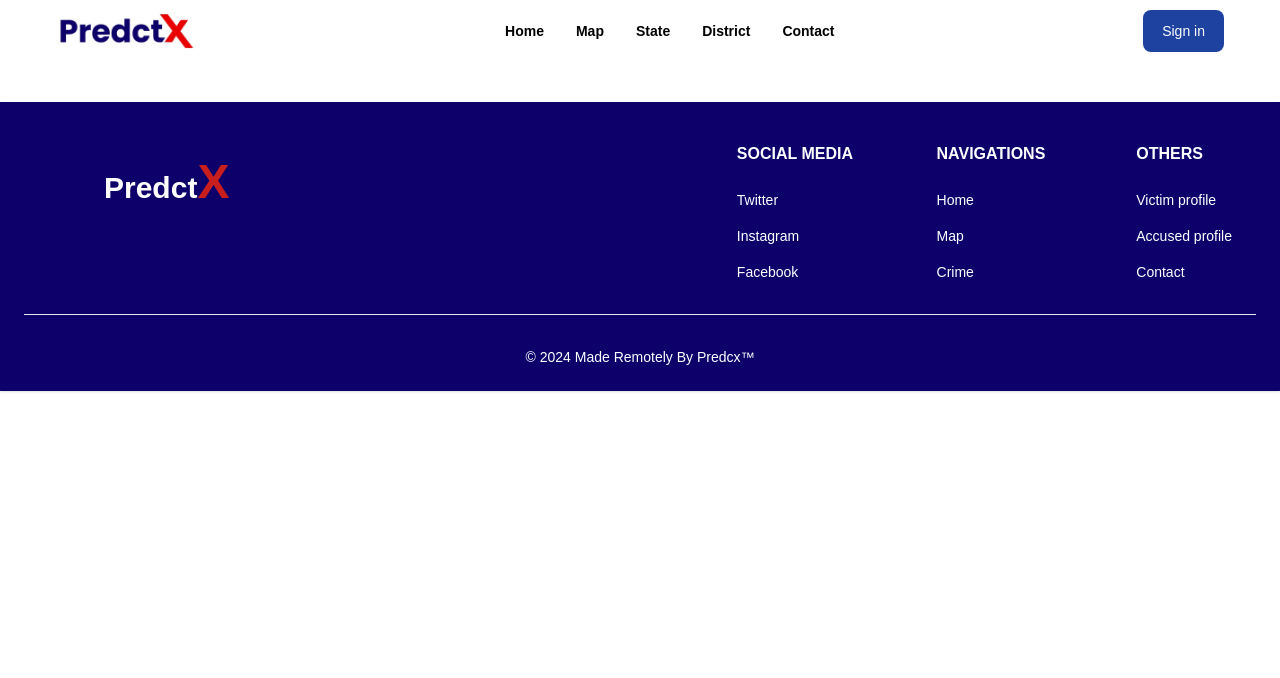
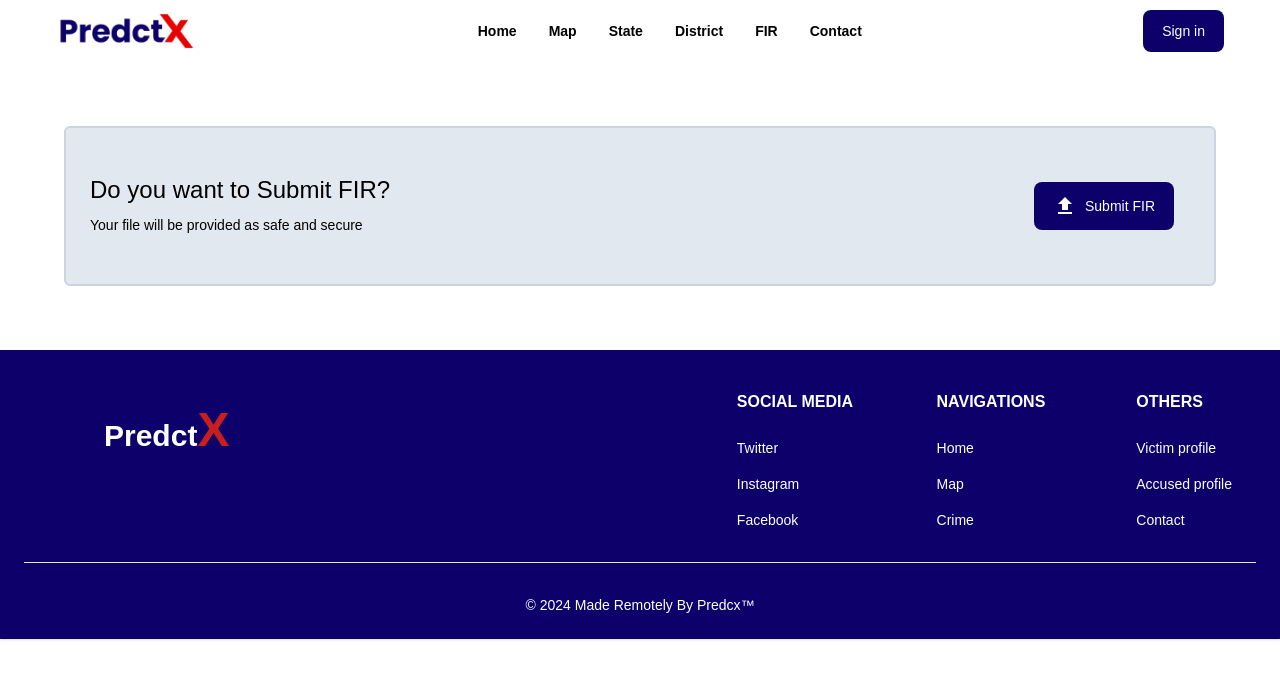
Before and after one commit to securedapp-github/PredictX, a React (Create React App) app in the folder frontend/: page /fir in a window 1280 px wide. Shown: the top 678 px of the page. Built offline with nearby package versions, Linux system fonts and the light colour scheme.

Commit message:
Fir page initialized and submit section completed

```diff
--- a/frontend/src/App.js
+++ b/frontend/src/App.js
@@ -9,6 +9,7 @@ import District from './Pages/District';
 import Contact from './Pages/Contact';
 import Signin from './Pages/Signin';
 import Signup from './Pages/Signup';
+import Fir from './Pages/Fir';
 
 export default function App() {
   return (
@@ -22,6 +23,7 @@ export default function App() {
         <Route path="/contact" element={<Contact />} />
         <Route path="/signin" element={<Signin />} />
         <Route path="/signup" element={<Signup />} />
+        <Route path="/fir" element={<Fir />} />
       </Routes>
       <Footer/>
     </BrowserRouter>
--- a/frontend/src/Components/Navbar.js
+++ b/frontend/src/Components/Navbar.js
@@ -9,7 +9,7 @@ function NavBar() {
           <img src={Predctx} className="ml-10 h-6 sm:h-9" alt="Flowbite React Logo" />
         </Navbar.Brand>
         <div className="flex md:order-2">
-          <Button color='blue' className="mr-10 rounded-lg bg-blue-800 z-50"><Link to='/signin'>Sign in</Link></Button>
+          <Button color='blue' className="mr-10 rounded-lg bg-mybg z-50"><Link to='/signin'>Sign in</Link></Button>
           <Navbar.Toggle  className="z-50 text-white bg-blue-600  focus:outline-none active:outline-none focus:bg-blue-600"/>
         </div>
         <Navbar.Collapse className="z-50 border-none">
@@ -19,6 +19,7 @@ function NavBar() {
           <Navbar.Link href="#" className="z-50 text-black text-md border-none font-semibold hover:text-blue-800" style={{ transition: 'color 0.2s', color: 'black' }} onMouseOver={(e) => e.target.style.color = 'blue'} onMouseOut={(e) => e.target.style.color = 'black'} as='div'><Link to='/map'>Map</Link></Navbar.Link>
           <Navbar.Link href="#" className="z-50 text-black text-md border-none font-semibold hover:text-blue-800" style={{ transition: 'color 0.2s', color: 'black' }} onMouseOver={(e) => e.target.style.color = 'blue'} onMouseOut={(e) => e.target.style.color = 'black'} as='div'><Link to='/state'>State</Link></Navbar.Link>
           <Navbar.Link href="#" className="z-50 text-black text-md border-none font-semibold hover:text-blue-800" style={{ transition: 'color 0.2s', color: 'black' }} onMouseOver={(e) => e.target.style.color = 'blue'} onMouseOut={(e) => e.target.style.color = 'black'} as='div'><Link to='/district'>District</Link></Navbar.Link>
+          <Navbar.Link href="#" className="z-50 text-black text-md border-none font-semibold hover:text-blue-800" style={{ transition: 'color 0.2s', color: 'black' }} onMouseOver={(e) => e.target.style.color = 'blue'} onMouseOut={(e) => e.target.style.color = 'black'} as='div'><Link to='/fir'>FIR</Link></Navbar.Link>
           <Navbar.Link href="#" className="z-50 text-black text-md border-none font-semibold hover:text-blue-800" style={{ transition: 'color 0.2s', color: 'black' }} onMouseOver={(e) => e.target.style.color = 'blue'} onMouseOut={(e) => e.target.style.color = 'black'} as='div'><Link to='/contact'>Contact</Link></Navbar.Link>
         </Navbar.Collapse>
       </Navbar>
--- a/frontend/src/Pages/District.js
+++ b/frontend/src/Pages/District.js
@@ -38,7 +38,7 @@ export default function District() {
     </div>
     </div>
 
-  <h1 className='font-bold text-2xl ml-4 md:ml-10 lg:ml-20 xl:ml-32 mt-10'>Available Crime List</h1>
+  <h1 className='font-bold text-2xl ml-4 md:ml-10 lg:ml-20 xl:ml-32 mt-10'>Available Crime List by District Wise</h1>
 
 <div className=' mt-10 flex justify-center flex-row items-center'>
 <div className="overflow-x-auto w-full sm:w-[90%] md:w-[80%] border shadow-md shadow-slate-600 rounded-xl">
--- /dev/null
+++ b/frontend/src/Pages/Fir.js
@@ -0,0 +1,21 @@
+import React from 'react'
+import { Button } from "flowbite-react";
+import { Link } from "react-router-dom";
+import Submit from '../Images/Icons/Submit.png';
+
+export default function Fir() {
+  return (
+    <div className='w-full'>
+
+      <div className=' w-full lg:w-[90%] my-16 mx-auto'>
+
+        <div className='w-full bg-slate-200  border-2 border-slate-300 rounded-md h-40 flex flex-wrap items-center justify-center flex-col gap-3 md:flex-row md:justify-between '>
+            <p className='text-2xl font-medium text-black md:ml-6'>Do you want to Submit FIR? <br /> <span className='  text-sm font-normal'>Your file will be provided as safe and secure</span></p>
+            <Button color='blue' className="mr-10 rounded-lg bg-mybg z-50 h-12"><Link to='/signin' className='flex justify-center items-center gap-2'><img src={Submit} alt='' /> Submit FIR</Link></Button>
+        </div>
+
+      </div>
+
+    </div>
+  )
+}
--- a/frontend/src/Pages/State.js
+++ b/frontend/src/Pages/State.js
@@ -16,15 +16,9 @@ export default function State() {
     </div>
 
 
-    <div className="w-full flex justify-center items-center mt-16">
-    <div className='w-5/6 flex flex-row gap-7'>
-    <TextInput id="email4" type="email" icon={FiSearch} placeholder="Search" required className='w-11/12' color="blue"/>
-      <Button color="failure">Search</Button>
-    </div>
-    </div>
 
 <div className='w-full mt-10'>
-  <h1 className='font-bold text-2xl ml-4 md:ml-10 lg:ml-20 xl:ml-32'>Available Crime List</h1>
+  {/* <h1 className='font-bold text-2xl ml-4 md:ml-10 lg:ml-20 xl:ml-32'>Available Crime List</h1> */}
   <div className='w-full flex justify-center items-center mt-12 flex-wrap gap-5'>
   <iframe
     title="Frame 1"
@@ -58,12 +52,18 @@ export default function State() {
 </div>
 
 
+<div className="w-full flex justify-center items-center mt-16">
+    <div className='w-5/6 flex flex-row gap-7'>
+    <TextInput id="email4" type="email" icon={FiSearch} placeholder="Search" required className='w-11/12' color="blue"/>
+      <Button color="failure">Search</Button>
+    </div>
+    </div>
 
 
 
 </div>
 
-<h1 className='font-bold text-2xl ml-4 md:ml-10 lg:ml-20 xl:ml-32 mt-10'>Available Crime List</h1>
+<h1 className='font-bold text-2xl ml-4 md:ml-10 lg:ml-20 xl:ml-32 mt-10'>Available Crime List by State Wise</h1>
 
 <div className=' mt-10 flex justify-center flex-row items-center'>
 <div className="overflow-x-auto w-full sm:w-[90%] md:w-[80%] border shadow-md shadow-slate-600 rounded-xl">
```
Also changed, not shown: frontend/src/Images/Icons/Submit.png (added).
